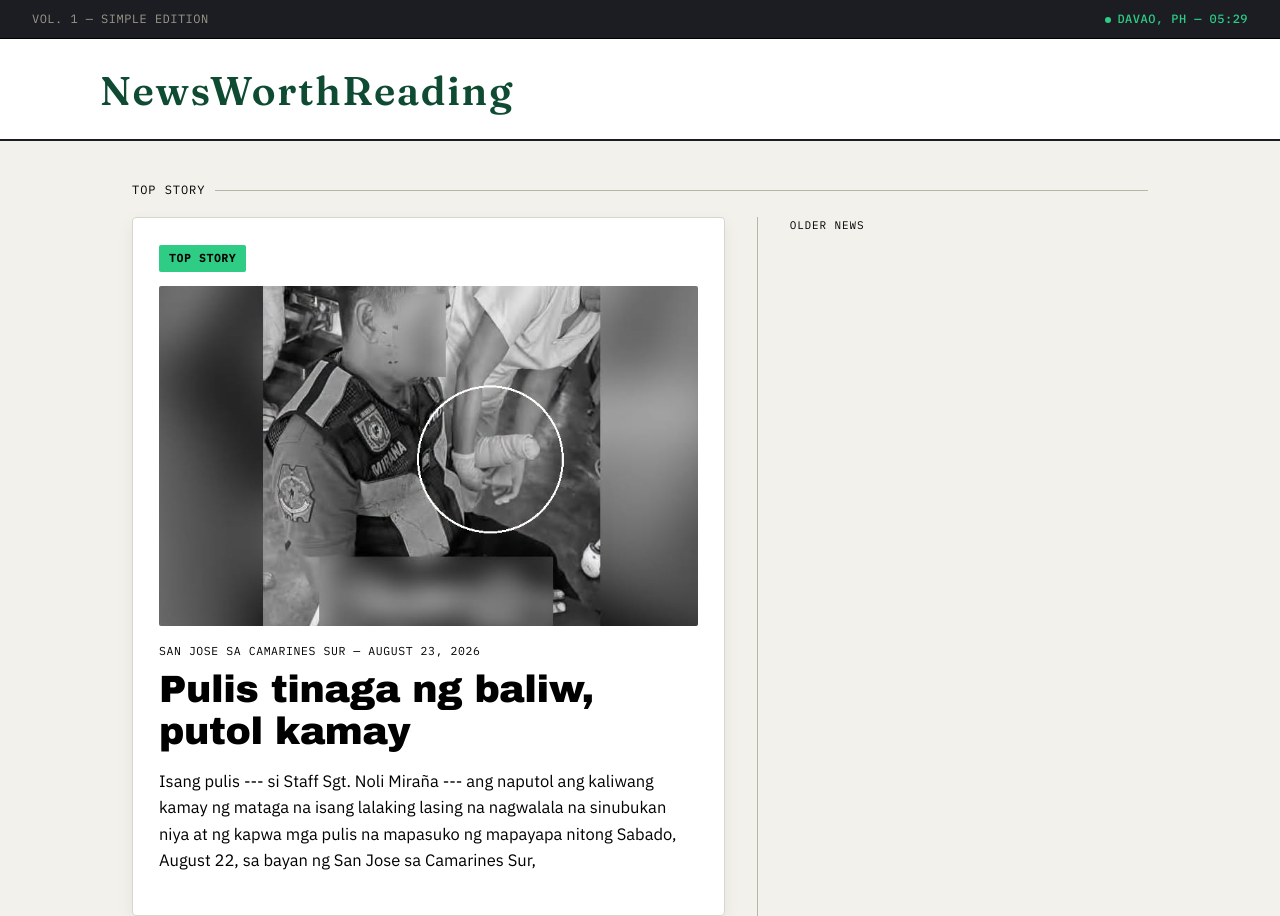
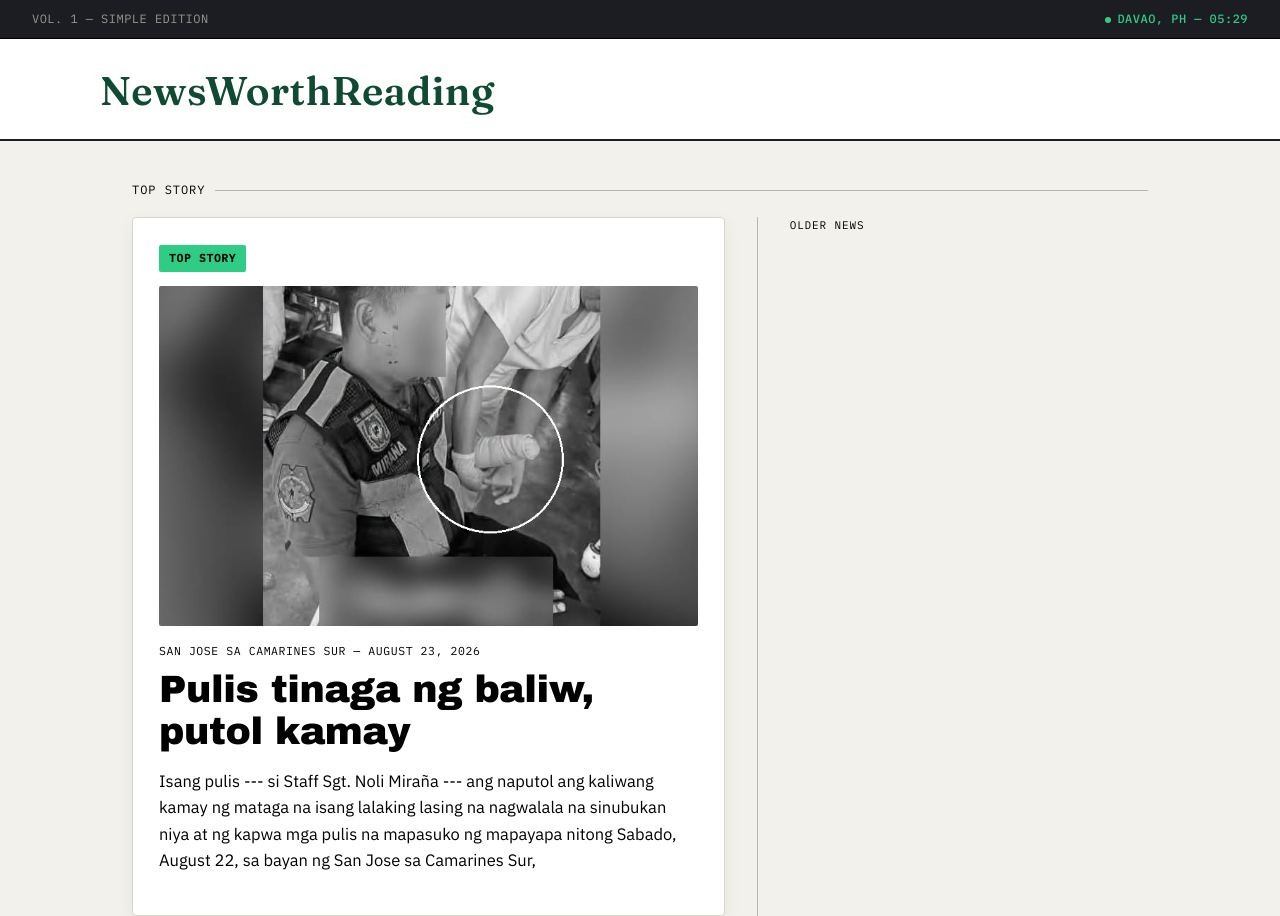
Before and after one commit to Gungx214/news-worth-reading, an Eleventy site: page src/index.njk in a window 1280 px wide. Shown: the top 916 px of the page. Built offline with nearby package versions, Linux system fonts and the light colour scheme; Eleventy itself is replaced by a stand-in of ours; files that its build step writes are made by us from their sources.

Commit message:
Update styles.css

```diff
--- a/src/styles.css
+++ b/src/styles.css
@@ -64,7 +64,7 @@
     font-family:var(--font-serif);
     font-weight:700;
     font-size:40px;
-    letter-spacing:0.04em;
+    letter-spacing:0.01em;
     cursor:pointer;
     color:#0F4A32;
   }
```
